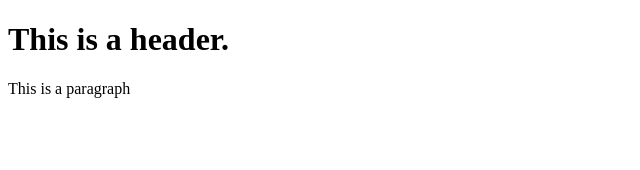
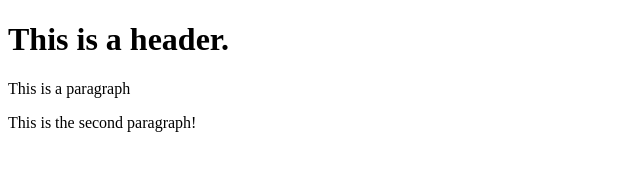
Before and after one commit to Eguakun/git-test, a plain HTML site: page index.html in a window 1280 px wide. Shown: the whole page, without its empty margins (0-640 px from the left). Drawn offline with Linux system fonts and the light colour scheme.

Commit message:
third commit

```diff
--- a/index.html
+++ b/index.html
@@ -5,5 +5,6 @@
   <body>
   <h1>This is a header.</h1>
   <p>This is a paragraph</p>
+  <p>This is the second paragraph!</p>
   </body>
 </html>
```
